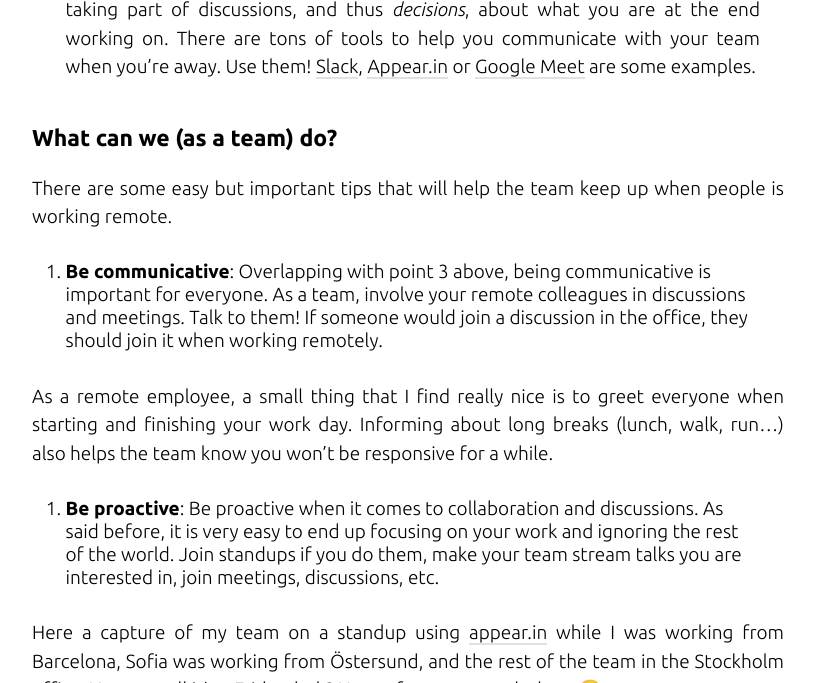
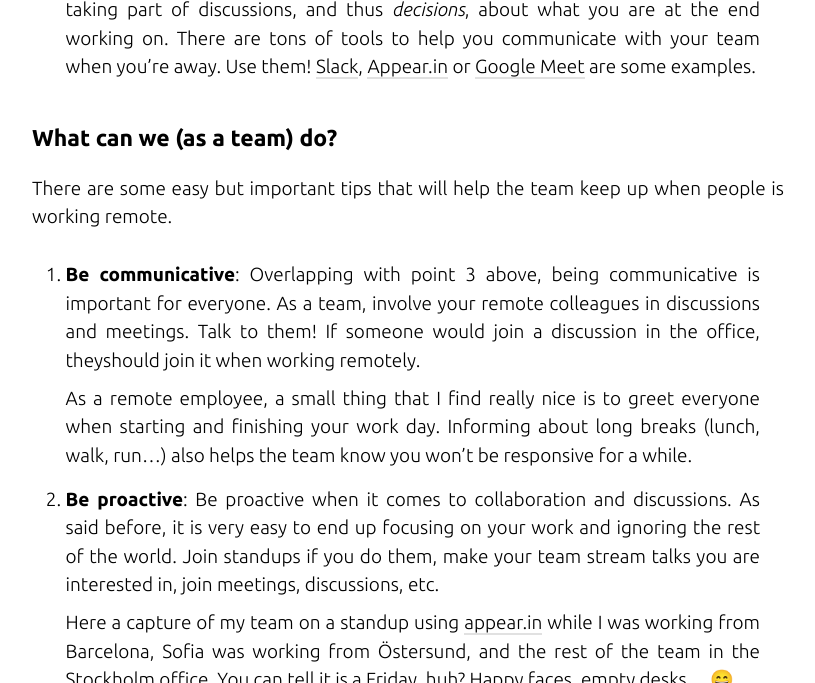
Before and after one commit to guillermo-carrasco/guillermo-carrasco.github.com, a Jekyll site: the page built from _posts/2017-10-03-lets-talk-about-remote.md, in a window 1280 px wide and 1400 px high, scrolled down 1424 px, cut to the strip 0-683 px from the top of the window. Shown: the whole strip, without its empty margins (232-1047 px from the left). Built offline with Jekyll 4.4.1, drawn with Linux system fonts in a browser that asks for light colours; nearby versions of some CDN libraries; emoji names are drawn with the system emoji font; comment, search, counter and statistics services are not loaded; some of the changed text lies outside the part shown.

Commit message:
Ignore some files and correct typos/format

```diff
--- a/_posts/2017-10-03-lets-talk-about-remote.md
+++ b/_posts/2017-10-03-lets-talk-about-remote.md
@@ -62,24 +62,22 @@
 There are some easy but important tips that will help the team keep up when people
 is working remote.
 
-1. **Be communicative**: Overlapping with point 3 above, being
-communicative is important for everyone. As a team, involve your remote colleagues
-in discussions and meetings. Talk to them! If someone would join a discussion in the office, they
-should join it when working remotely.
+1. **Be communicative**: Overlapping with point 3 above, being communicative is important for everyone. As a team, involve your remote colleagues in discussions and meetings. Talk to them! If someone would join a discussion in the office, theyshould join it when working remotely.
 
-  As a remote employee, a small thing that I find really nice is to greet everyone when starting
-  and finishing your work day. Informing about long breaks (lunch, walk, run...)
-  also helps the team know you won't be responsive for a while.
+   As a remote employee, a small thing that I find really nice is to greet everyone when starting
+and finishing your work day. Informing about long breaks (lunch, walk, run...)
+also helps the team know you won't be responsive for a while.
 
 2. **Be proactive**: Be proactive when it comes to collaboration and discussions. As
 said before, it is very easy to end up focusing on your work and ignoring the rest of the world.
 Join standups if you do them, make your team stream talks you are interested in,
 join meetings, discussions, etc.
 
-Here a capture of my team on a standup using [appear.in](https://appear.in/) while I was working from Barcelona, Sofia
-was working from Östersund, and the rest of the team in the Stockholm office. You can tell it's a Friday, huh? Happy faces, empty desks... :smile:
+   Here a capture of my team on a standup using [appear.in](https://appear.in/) while I was working from Barcelona,
+Sofia was working from Östersund, and the rest of the team in the Stockholm office.
+You can tell it is a Friday, huh? Happy faces, empty desks... :smile:
 
-![Remote standup](/images/lets-talk-remote/remote.png)
+    ![Remote standup](/images/lets-talk-remote/remote.png)
 
 3. **Be remote ready, always**: Be always ready to _welcome_ remote workers into
 discussions and meeting. Be always ready to _join_ discussions and meetings. Set
@@ -88,7 +86,7 @@
 
 #### Conclusion
 As you can see, all these tips focus around the idea of collaboration on both sides.
-It's all about inclusion and will :smile:.
+It is all about inclusion and will :smile:.
 
 I think remote work is _good_ and at least for me, _necessary_ from time to time.
 It is a nice way to change routine, take a break from monotonous life, see your
```
Also changed, not shown: 1 other file.
